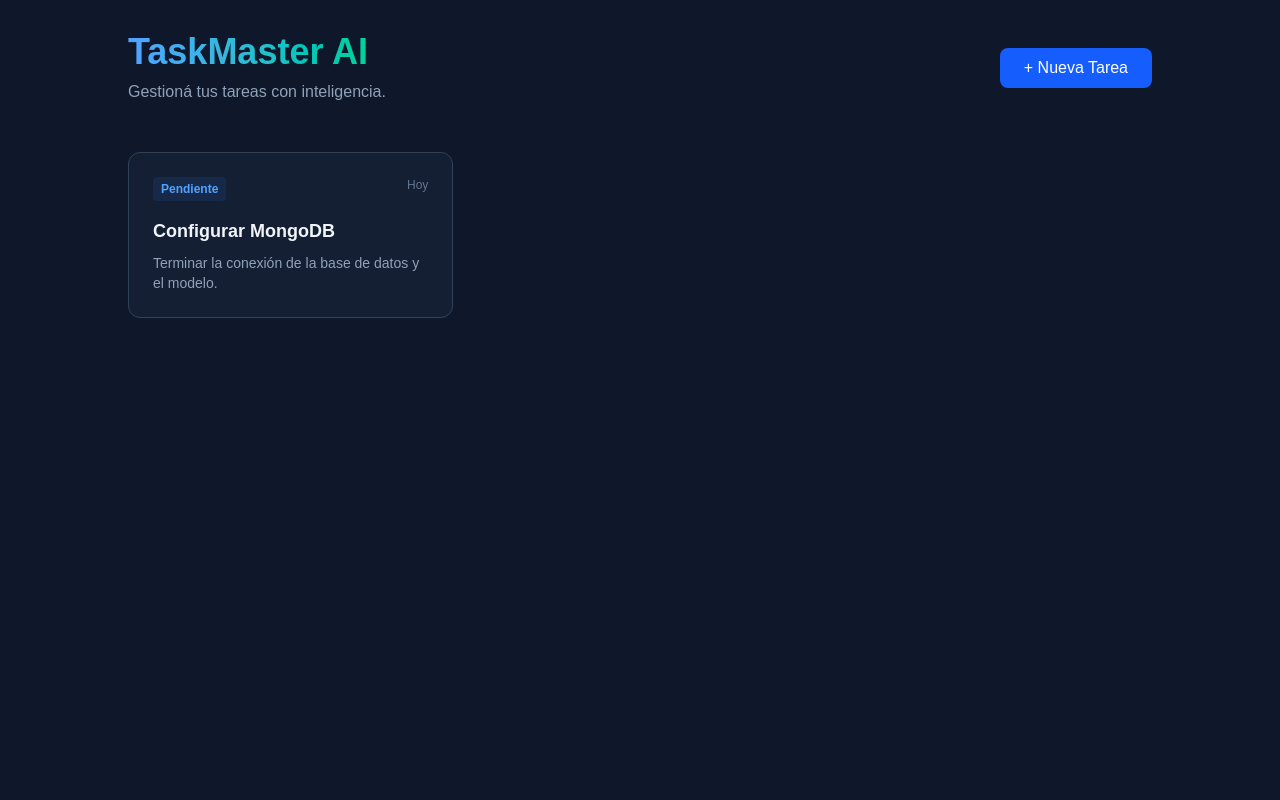
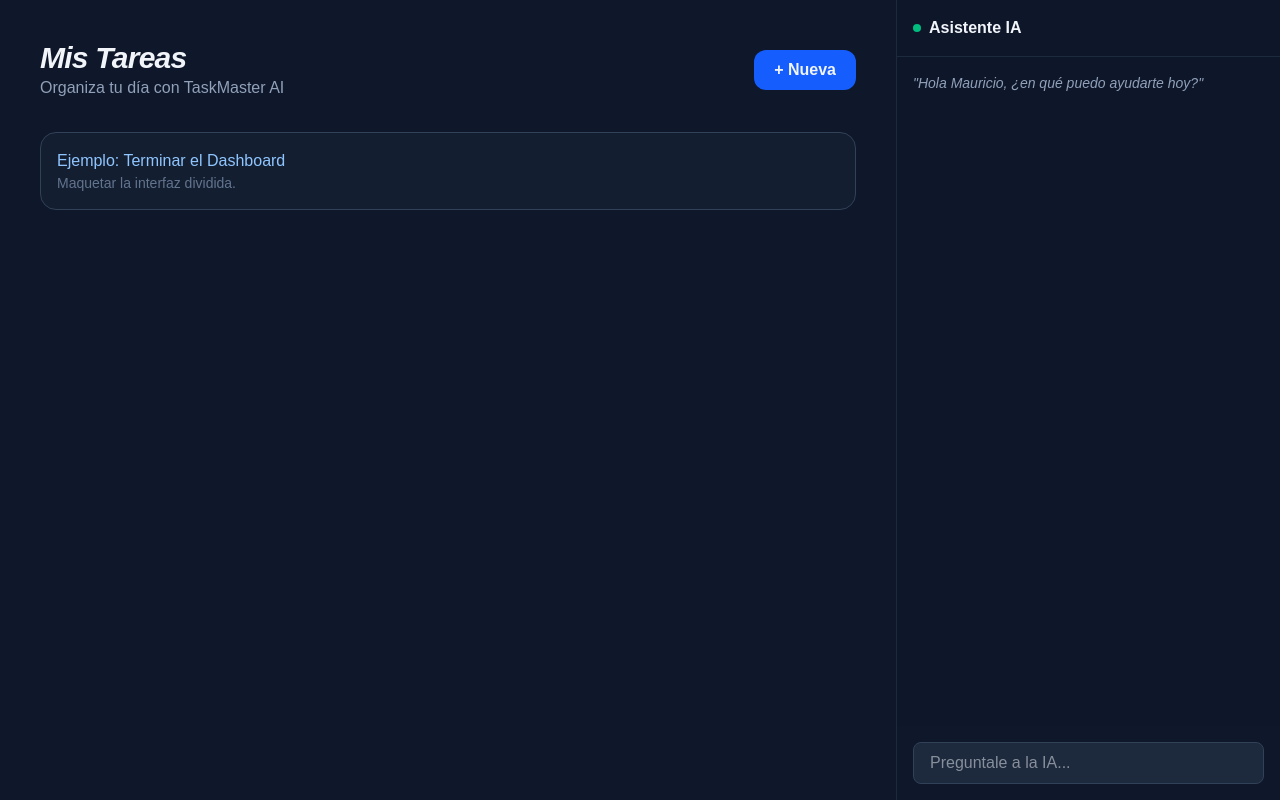
Before and after one commit to Mcampo-26/TaskMaster-AI, a Next.js app in the folder taskmaster-ai/: page / in a window 1280 px wide. Built offline with nearby package versions, Linux system fonts and the light colour scheme.

Commit message:
ui: maquetar layout base de dashboard y chat

```diff
--- a/taskmaster-ai/app/page.tsx
+++ b/taskmaster-ai/app/page.tsx
@@ -1,34 +1,49 @@
-import React from 'react';
+export default function Dashboard() {
+  return (
+    <div className="flex h-screen bg-[#0f172a] text-slate-100 overflow-hidden">
 
-export default function Home() {
-  return (
-    <main className="min-h-screen bg-[#0f172a] text-slate-100 p-8">
-      {/* Header */}
-      <header className="max-w-5xl mx-auto mb-12 flex justify-between items-center">
-        <div>
-          <h1 className="text-4xl font-bold bg-gradient-to-r from-blue-400 to-emerald-400 bg-clip-text text-transparent">
-            TaskMaster AI
-          </h1>
-          <p className="text-slate-400 mt-2">Gestioná tus tareas con inteligencia.</p>
+      {/* SECCIÓN 1: LISTA DE TAREAS (Ocupa el 60-70%) */}
+      <main className="flex-1 flex flex-col overflow-y-auto p-6 md:p-10">
+        <header className="flex justify-between items-center mb-8">
+          <div>
+            <h1 className="text-3xl font-bold italic tracking-tight">Mis Tareas</h1>
+            <p className="text-slate-400">Organiza tu día con TaskMaster AI</p>
+          </div>
+          <button className="bg-blue-600 hover:bg-blue-500 px-5 py-2 rounded-xl font-semibold transition-all">
+            + Nueva
+          </button>
+        </header>
+
+        {/* Aquí mapearemos las tareas luego */}
+        <div className="space-y-4">
+          <div className="p-4 bg-slate-800/40 border border-slate-700 rounded-2xl">
+            <h3 className="font-medium text-blue-300">Ejemplo: Terminar el Dashboard</h3>
+            <p className="text-sm text-slate-500">Maquetar la interfaz dividida.</p>
+          </div>
         </div>
-        <button className="bg-blue-600 hover:bg-blue-500 text-white px-6 py-2 rounded-lg font-medium transition-all">
-          + Nueva Tarea
-        </button>
-      </header>
+      </main>
 
-      {/* Grid de Tareas (Placeholder) */}
-      <section className="max-w-5xl mx-auto grid grid-cols-1 md:grid-cols-2 lg:grid-cols-3 gap-6">
-        <div className="bg-slate-800/50 border border-slate-700 p-6 rounded-xl hover:border-blue-500/50 transition-colors">
-          <div className="flex justify-between items-start mb-4">
-            <span className="text-xs font-semibold px-2 py-1 bg-blue-500/10 text-blue-400 rounded">Pendiente</span>
-            <span className="text-xs text-slate-500">Hoy</span>
-          </div>
-          <h3 className="text-lg font-semibold mb-2">Configurar MongoDB</h3>
-          <p className="text-slate-400 text-sm">Terminar la conexión de la base de datos y el modelo.</p>
+      {/* SECCIÓN 2: CHAT DE IA (Sidebar derecha - Ocupa el 30-40%) */}
+      <aside className="hidden lg:flex w-96 bg-slate-900/50 border-l border-slate-800 flex-col">
+        <div className="p-4 border-b border-slate-800">
+          <h2 className="font-semibold flex items-center gap-2">
+            <span className="w-2 h-2 bg-emerald-500 rounded-full animate-pulse"></span>
+            Asistente IA
+          </h2>
         </div>
+        <div className="flex-1 p-4 overflow-y-auto">
+          {/* Mensajes del chat */}
+          <p className="text-sm text-slate-400 italic">"Hola Mauricio, ¿en qué puedo ayudarte hoy?"</p>
+        </div>
+        <div className="p-4 bg-slate-900">
+          <input
+            type="text"
+            placeholder="Preguntale a la IA..."
+            className="w-full bg-slate-800 border border-slate-700 rounded-lg px-4 py-2 focus:outline-none focus:border-blue-500"
+          />
+        </div>
+      </aside>
 
-        {/* Aquí irán más tareas dinámicas luego */}
-      </section>
-    </main>
+    </div>
   );
 }
```
